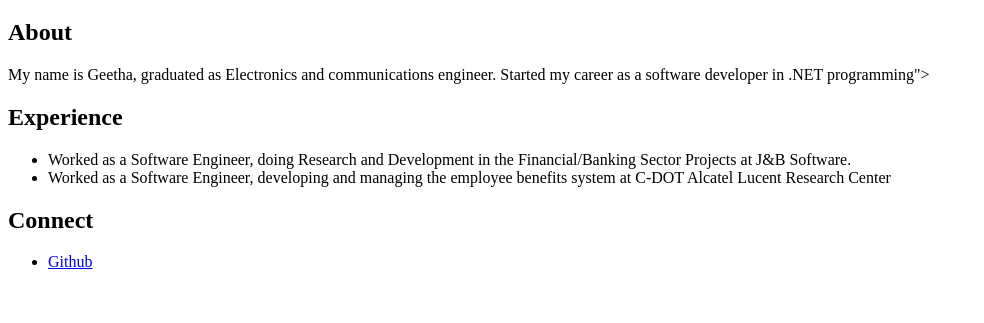
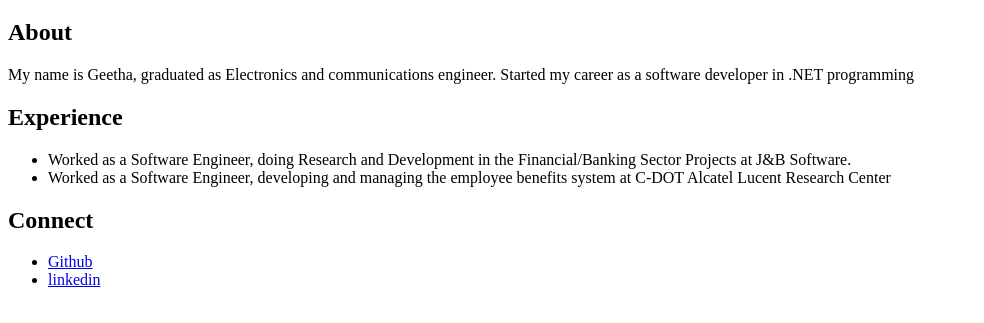
Before and after one commit to Geetha82/geetha-balaji-mars, a plain HTML site: page index.html in a window 1280 px wide. Shown: the part 61-384 px from the top of the page, without its empty margins (0-984 px from the left). Drawn offline with Linux system fonts and the light colour scheme.

Commit message:
boilerplate and content added

```diff
--- a/index.html
+++ b/index.html
@@ -4,6 +4,7 @@
 <head>
     <title>Geetha Balaji's Portfolio</title>
     <meta charset="UTF-8">
+    <meta name="viewport" content="width=device-width, initial-scale=1.0">
 </head>
 
 <body>
@@ -11,7 +12,7 @@
     <section id="About">
         <h2>About</h2>
         <p>My name is Geetha, graduated as Electronics and communications engineer. Started my career as a software
-            developer in .NET programming">
+            developer in .NET programming
         </p>
     </section>
     <section id="Experience">
@@ -27,6 +28,7 @@
         <h2>Connect</h2>
         <ul>
             <li><a href="https://github.com/" target="_blank">Github</a></li>
+            <li><a href=https://www.linkedin.com/feed/ target="_blank">linkedin</a></li>
         </ul>
     </section>
 </body>
```
Also changed, not shown: 1 other file.
